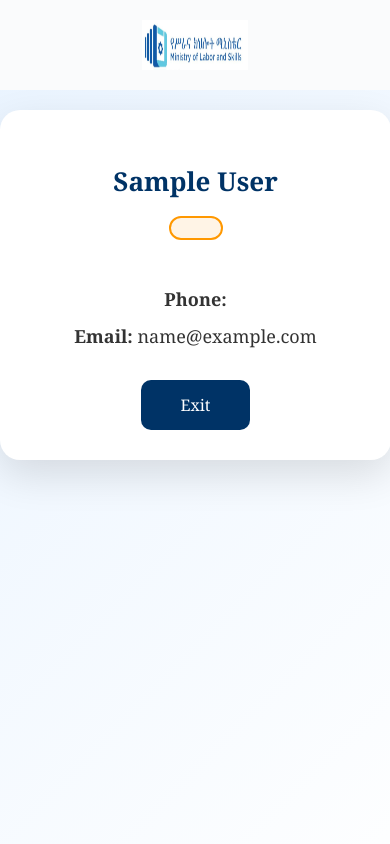
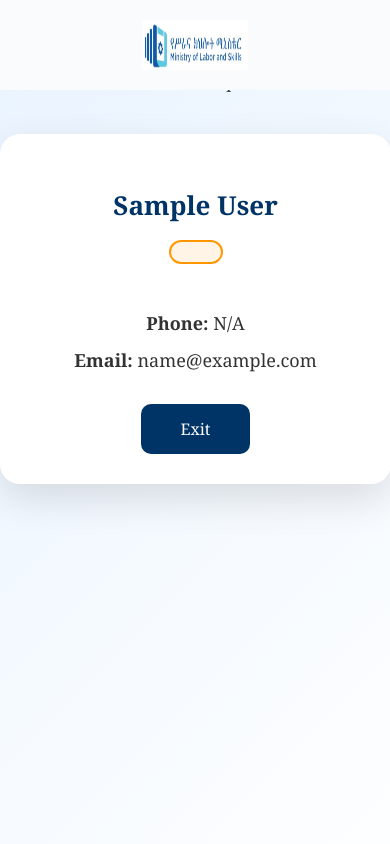
Before and after one commit to Ellaa18/e-lmis, a React (Vite) app: page /profile in a window 390 px wide. Shown: the top 844 px of the page. Built offline with nearby package versions, Linux system fonts and the light colour scheme; sample sign-in values are in the browser's storage.

Commit message:
Update profile page and code verification for mobile

```diff
--- a/src/components/ProfilePage.jsx
+++ b/src/components/ProfilePage.jsx
@@ -7,7 +7,6 @@ export default function ProfilePage() {
   const [currentSlide, setCurrentSlide] = useState(0);
   const navigate = useNavigate();
 
-  // Load user from localStorage
   useEffect(() => {
     const currentUser = JSON.parse(localStorage.getItem("currentUser"));
     if (!currentUser) {
@@ -19,7 +18,6 @@ export default function ProfilePage() {
 
   if (!user) return null;
 
-  // Slider functions
   const nextSlide = () => {
     if (!user.documents || user.documents.length === 0) return;
     setCurrentSlide((prev) => (prev + 1) % user.documents.length);
@@ -34,38 +32,32 @@ export default function ProfilePage() {
     <div className="profile-wrapper">
 
       {/* DOCUMENT SLIDER */}
-      {user.documents && user.documents.length > 0 && (
+      {user.documents && user.documents.length > 0 ? (
         <div className="top-slider">
-          <button className="arrow left" onClick={prevSlide}>
-            &#10094;
-          </button>
-
+          <button className="arrow left" onClick={prevSlide}>&#10094;</button>
           <img
             src={user.documents[currentSlide]}
             alt={`document-${currentSlide + 1}`}
             className="top-slide-image"
           />
+          <button className="arrow right" onClick={nextSlide}>&#10095;</button>
 
-          <button className="arrow right" onClick={nextSlide}>
-            &#10095;
-          </button>
-
-          {/* Slide indicators */}
           <div className="slide-indicators">
             {user.documents.map((_, index) => (
               <span
                 key={index}
                 className={`dot ${currentSlide === index ? "active" : ""}`}
                 onClick={() => setCurrentSlide(index)}
-              ></span>
+              />
             ))}
           </div>
         </div>
+      ) : (
+        <div className="no-docs">No documents uploaded</div>
       )}
 
       {/* PROFILE CONTENT */}
       <div className="profile-content">
-
         {user.photo && (
           <img src={user.photo} alt="Profile" className="profile-avatar" />
         )}
@@ -83,8 +75,8 @@ export default function ProfilePage() {
         </div>
 
         <div className="profile-details">
-          <p><strong>Phone:</strong> {user.phone}</p>
-          <p><strong>Email:</strong> {user.email}</p>
+          <p><strong>Phone:</strong> {user.phone || "N/A"}</p>
+          <p><strong>Email:</strong> {user.email || "N/A"}</p>
         </div>
 
         <button className="exit-btn" onClick={() => navigate("/verify")}>
```
